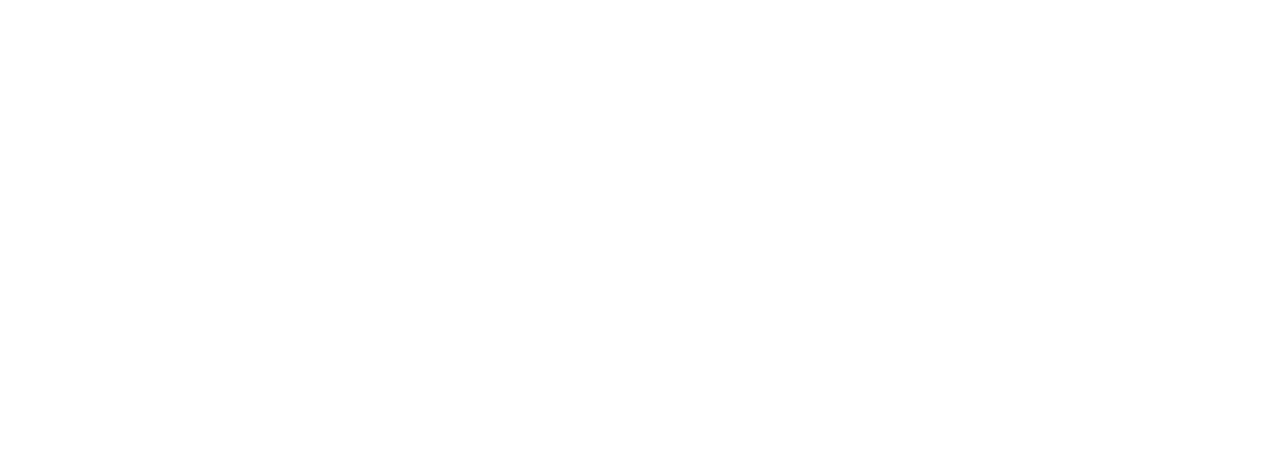
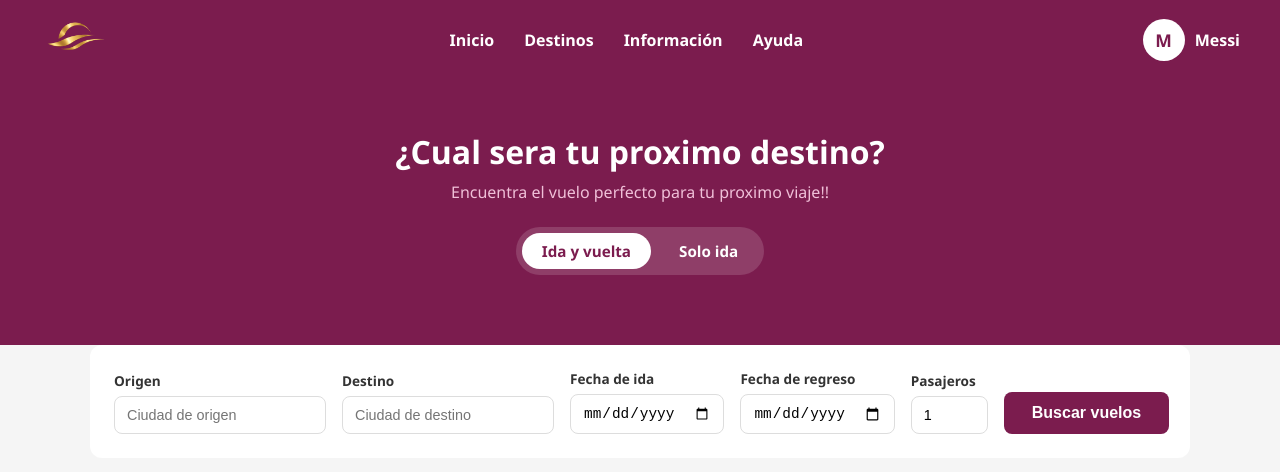
Before and after one commit to mila-1910/Aerolinea, a plain HTML site: page frontend/paginas/cliente/buscar-vuelos.html in a window 1280 px wide. Drawn offline with Linux system fonts and the light colour scheme.

Commit message:
se agrego página buscar-vuelos con formulario
Se desarrollo  la página buscar-vuelos con formulario de búsqueda de vuelo, la cual contiene, origen, destino, fecha de ida y vuelta

```diff
--- a/frontend/css/cliente.css
+++ b/frontend/css/cliente.css
@@ -465,3 +465,118 @@ body {
     font-weight: 700;
     color: var(--vino);
 }
+
+/* ===========================
+   BUSCADOR DE VUELOS
+=========================== */
+
+.buscador-header{
+    background-color: var(--vino);
+    padding: 50px 40px;
+    text-align: center;
+
+}
+
+.buscador-header h2{
+    color: var(--blanco);
+    font-size: 2rem;
+    font-weight: 700;
+    margin-bottom: 8px;
+
+}
+
+.buscador-header p{
+    color: #f0c0d8;
+    font-size: 1rem;
+    margin-bottom: 24px;
+
+}
+
+.tipo-viaje {
+    display: flex;
+    justify-content: center;
+    align-items: center;
+    gap: 8px;
+    margin-bottom: 20px;
+    background-color: rgba(255,255,255,0.15);
+    padding: 6px;
+    border-radius: 30px;
+    width: fit-content;
+    margin-left: auto;
+    margin-right: auto;
+}
+
+.tipo-viaje input[type="radio"] {
+    display: none;
+}
+
+.tipo-viaje label {
+    padding: 8px 20px;
+    border-radius: 30px;
+    color: var(--blanco);
+    font-size: 0.95rem;
+    font-weight: 600;
+    cursor: pointer;
+    transition: all 0.2s;
+}
+
+.tipo-viaje input[type="radio"]:checked + label {
+    background-color: var(--blanco);
+    color: var(--vino);
+}
+
+.buscador-campos {
+    background-color: var(--blanco);
+    border-radius: 12px;
+    padding: 24px;
+    display: flex;
+    align-items: flex-end;
+    gap: 16px;
+    max-width: 1100px;
+    margin: 0 auto;
+
+}
+
+.campo-grupo {
+    display: flex;
+    flex-direction: column;
+    gap: 6px;
+    flex: 1;
+
+}
+
+.campo-grupo label {
+    font-size: 0.85rem;
+    font-weight: 600;
+    color: #333;
+
+}
+
+.campo-grupo input {
+    padding: 10px 12px;
+    border: 1px solid #ddd;
+    border-radius: 8px;
+    font-size: 0.9rem;
+    outline: none;
+}
+
+.campo-grupo input:focus {
+    border-color: var(--vino);
+}
+
+.boton-buscar {
+    background-color: var(--vino);
+    color: var(--blanco);
+    border: none;
+    padding: 12px 28px;
+    border-radius: 8px;
+    font-size: 1rem;
+    font-weight: 700;
+    cursor: pointer;
+    transition: opacity 0.2s;
+    white-space: nowrap;
+}
+
+.boton-buscar:hover {
+    opacity: 0.85;
+}
--- a/frontend/paginas/cliente/buscar-vuelos.html
+++ b/frontend/paginas/cliente/buscar-vuelos.html
@@ -0,0 +1,99 @@
+<!DOCTYPE html>
+<html lang="es">
+<head>
+    <meta charset="UTF-8">
+    <meta name="viewport" content="width=device-width, initial-scale=1.0">
+    <title>Buscar Vuelos | ELARIS</title>
+    <link rel="stylesheet" href="../../css/cliente.css">
+</head>
+<body>
+
+    <!-- Navbar definido -->
+<nav class="navbar">
+
+    <a class="navbar-logo" href="dashboard.html">
+        <img src="../../imagenes/logo-dorado.png" alt="ELARIS" height="80">
+    </a>
+
+    <ul class="navbar-links">
+        <li><a href="dashboard.html">Inicio</a></li>
+        <li><a href="buscar-vuelos.html">Destinos</a></li>
+        <li><a href="#">Información</a></li>
+        <li><a href="#">Ayuda</a></li>
+    </ul>
+
+    <div class="navbar-perfil">
+        <div class="perfil-trigger">
+            <div class="avatar">M</div>
+            <span>Messi</span>
+        </div>
+
+        <ul class="dropdown">
+            <li><a href="#">Mi cuenta</a></li>
+            <li><a href="mis-reservas.html">Mis reservas</a></li>
+            <li><hr></li>
+            <li><a href="../../paginas/inicio/login.html" class="cerrar-sesion">Cerrar sesión</a></li>
+        </ul>
+
+    </div>
+
+</nav>
+
+<!-- Este es el formulario de la busquedad de vuelos de usuario -->
+
+<div class="buscador-header">
+
+    <h2>¿Cual sera tu proximo destino?</h2>
+    <p>Encuentra el vuelo perfecto para tu proximo viaje!! </p>
+
+<!-- Tipo de viaja -->
+
+<div class="tipo-viaje">
+    <input type="radio" name="tipo" id="ida-vuelta" checked>
+    <label for="ida-vuelta">Ida y vuelta</label>
+
+    <input type="radio" name="tipo" id="solo-ida">
+    <label for="solo-ida">Solo ida</label>
+</div>
+
+
+</div>
+
+<!-- Campos -->
+
+<div class="buscador-campos">
+
+        <div class="campo-grupo">
+            <label>Origen</label>
+            <input type="text" placeholder="Ciudad de origen">
+        </div>
+
+        <div class="campo-grupo">
+            <label>Destino</label>
+            <input type="text" placeholder="Ciudad de destino">
+        </div>
+
+        <div class="campo-grupo">
+            <label>Fecha de ida</label>
+            <input type="date">
+        </div>
+
+        <div class="campo-grupo">
+            <label>Fecha de regreso</label>
+            <input type="date">
+        </div>
+
+        <div class="campo-grupo">
+            <label>Pasajeros</label>
+            <input type="number" min="1" max="10" value="1">
+        </div>
+
+        <button class="boton-buscar">Buscar vuelos</button>
+
+
+
+</div>
+
+</body>
+
+</html>
```
